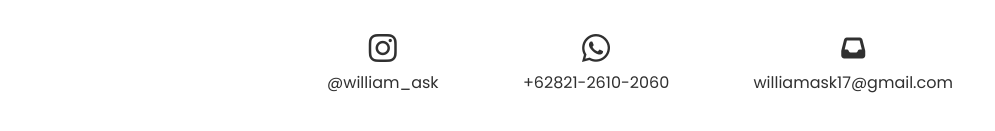
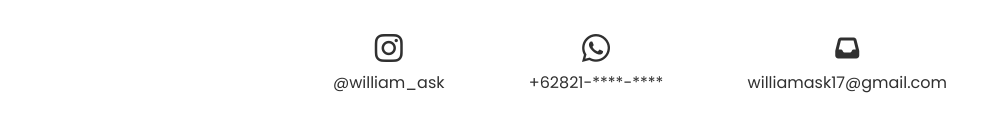
Before and after one commit to Toxinityy/Final-Project---AjakJago, a plain HTML site: page index.html in a window 1280 px wide. Shown: the part 4515-4646 px from the top of the page, without its empty margins (0-995 px from the left). Drawn offline with nearby package versions, Linux system fonts and the light colour scheme; files whose address does not match are found by name.

Commit message:
Update index.html
Personal Information changes

```diff
--- a/index.html
+++ b/index.html
@@ -221,7 +221,7 @@
             <p>@william_ask</p>
           </ul>
           <ul class="telp" ><i class="fa-brands fa-whatsapp fa-2xl"></i>
-            <p>+62821-2610-2060</p>
+            <p>+62821-****-****</p>
           </ul>
           <ul class="whatsapp">
             <i class="fa-solid fa-inbox fa-xl"></i>
```
